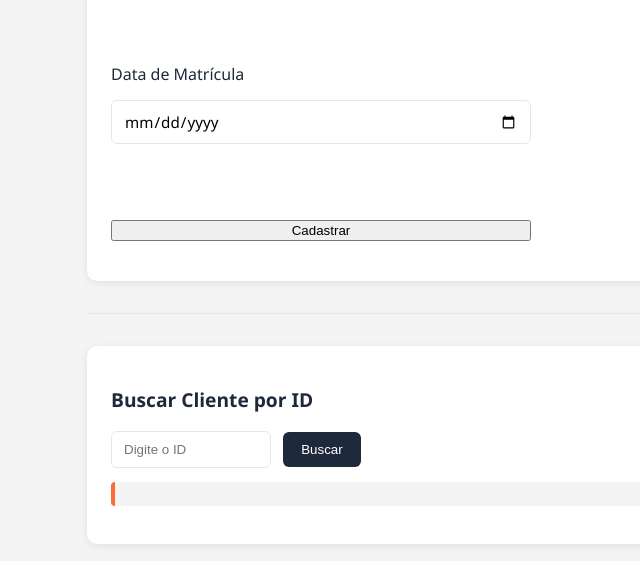
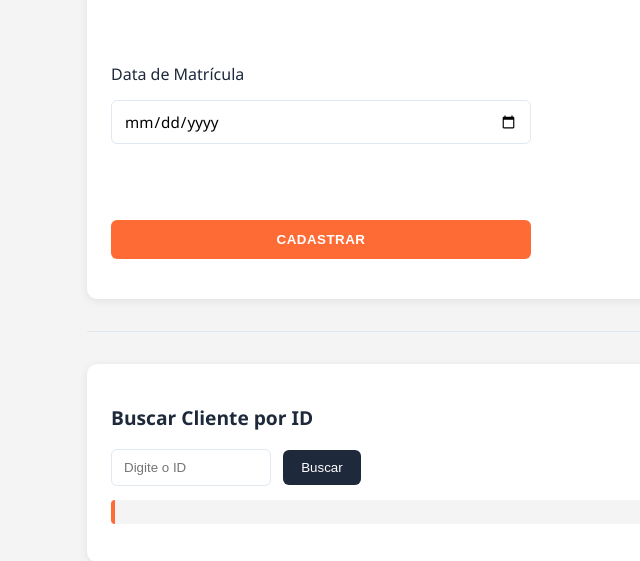
Before and after one commit to bernardo-gontijo/Projeto-Full-Stack, a Flask app: page / in a window 1280 px wide. Shown: the part 1022-1583 px from the top of the page, without its empty margins (97-737 px from the left). Run offline with Flask 3, Linux system fonts and the light colour scheme.

Commit message:
Correção do botão no CSS

```diff
--- a/static/css/style.css
+++ b/static/css/style.css
@@ -93,7 +93,7 @@ section {
 }
 
 /* Botão de cadastrar - estilo "matricule-se" */
-input[type="button"][value="Cadastrar"] {
+#formCadastro button {
   background-color: var(--cor-primaria);
   color: #fff;
   border: none;
```
